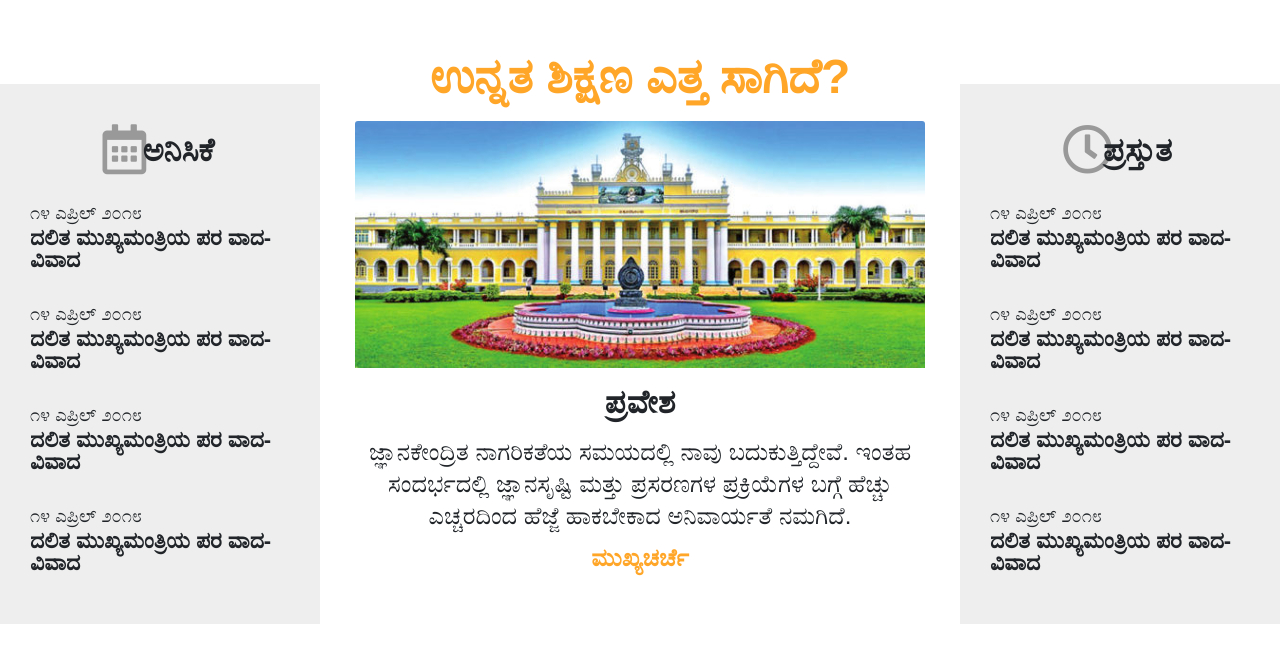
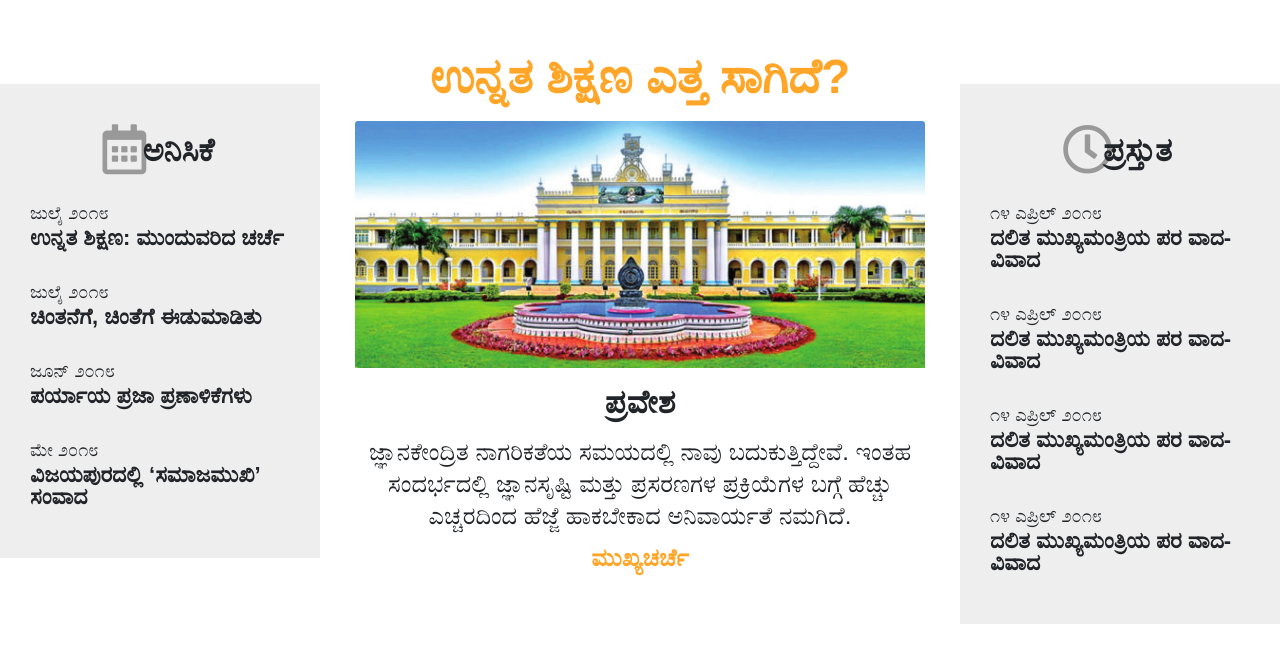
Before and after one commit to SrirangaDigital/samajamukhi, a PHP site: the page made by application/views/flat/1-ಮುಖಪುಟ/index.php in a window 1280 px wide. Shown: the part 141-802 px from the top of the page. Run offline with PHP 8.4, Linux system fonts and the light colour scheme; the template is opened without the code that fills it, so the values that code supplies are empty; some libraries are stand-ins or nearby versions.

Commit message:
Anisike content update

```diff
--- a/application/views/flat/1-ಮುಖಪುಟ/index.php
+++ b/application/views/flat/1-ಮುಖಪುಟ/index.php
@@ -10,20 +10,20 @@
 			<div class="row align-items-center justify-content-center mb-4"><div class="col-md-1 clock"><i class="far fa-calendar-alt"></i></div> <h2 class="col-md-4 m-0">ಅನಿಸಿಕೆ</h2></div>
 			<ul class="card-list">
 				<li>
-					<p class="date">೧೪ ಎಪ್ರಿಲ್ ೨೦೧೮</p>
-					<h5 class="card-title"><a href="<?=BASE_URL?>articles/article-20180501.11 01">ದಲಿತ ಮುಖ್ಯಮಂತ್ರಿಯ ಪರ ವಾದ-ವಿವಾದ</a></h5>
+					<p class="date">ಜುಲೈ ೨೦೧೮</p>
+					<h5 class="card-title"><a href="<?=BASE_URL?>articles/article-20180702.06.01">ಉನ್ನತ ಶಿಕ್ಷಣ: ಮುಂದುವರಿದ ಚರ್ಚೆ</a></h5>
 				</li>
 				<li>
-					<p class="date">೧೪ ಎಪ್ರಿಲ್ ೨೦೧೮</p>
-					<h5 class="card-title"><a href="<?=BASE_URL?>articles/article-20180501.11 01">ದಲಿತ ಮುಖ್ಯಮಂತ್ರಿಯ ಪರ ವಾದ-ವಿವಾದ</a></h5>
+					<p class="date">ಜುಲೈ ೨೦೧೮</p>
+					<h5 class="card-title"><a href="<?=BASE_URL?>articles/article-20180702.06.02">ಚಿಂತನೆಗೆ, ಚಿಂತೆಗೆ ಈಡುಮಾಡಿತು</a></h5>
 				</li>
 				<li>
-					<p class="date">೧೪ ಎಪ್ರಿಲ್ ೨೦೧೮</p>
-					<h5 class="card-title"><a href="<?=BASE_URL?>articles/article-20180501.11 01">ದಲಿತ ಮುಖ್ಯಮಂತ್ರಿಯ ಪರ ವಾದ-ವಿವಾದ</a></h5>
+					<p class="date">ಜೂನ್ ೨೦೧೮</p>
+					<h5 class="card-title"><a href="<?=BASE_URL?>articles/article-20180602.06.01">ಪರ್ಯಾಯ ಪ್ರಜಾ ಪ್ರಣಾಳಿಕೆಗಳು</a></h5>
 				</li>
 				<li>
-					<p class="date">೧೪ ಎಪ್ರಿಲ್ ೨೦೧೮</p>
-					<h5 class="card-title"><a href="<?=BASE_URL?>articles/article-20180501.11 01">ದಲಿತ ಮುಖ್ಯಮಂತ್ರಿಯ ಪರ ವಾದ-ವಿವಾದ</a></h5>
+					<p class="date">ಮೇ ೨೦೧೮</p>
+					<h5 class="card-title"><a href="<?=BASE_URL?>articles/article-20180502.06.01">ವಿಜಯಪುರದಲ್ಲಿ ‘ಸಮಾಜಮುಖಿ’ ಸಂವಾದ</a></h5>
 				</li>
 			</ul>
 		</div>
```
